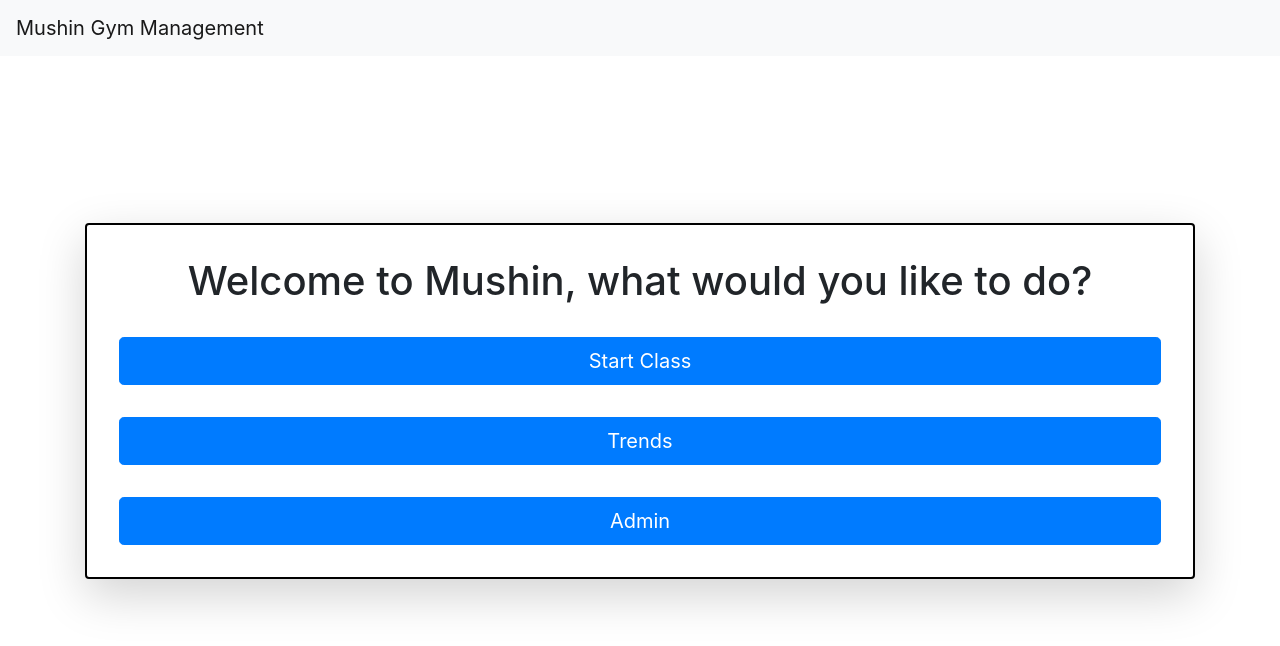
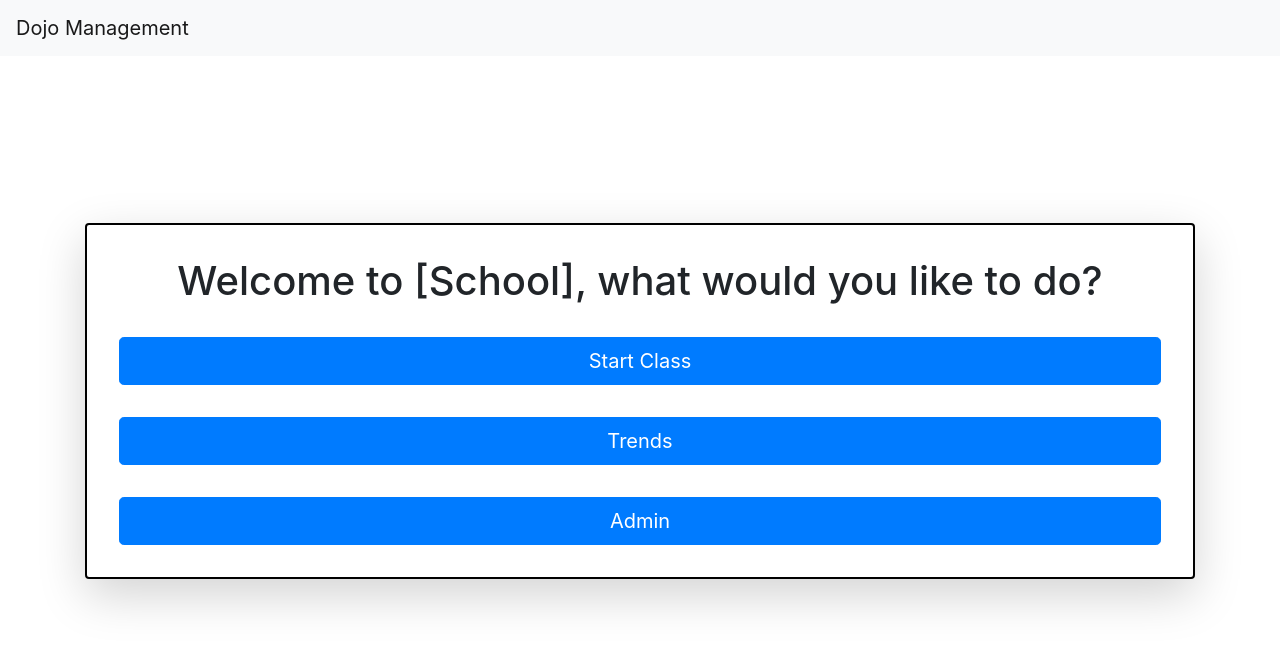
Before and after one commit to Jesse963/dojo_management, a React (Create React App) app: page / in a window 1280 px wide. Shown: the top 646 px of the page. Built offline with nearby package versions, Linux system fonts and the light colour scheme.

Commit message:
navbar change

```diff
--- a/src/components/StartPage/StartPage.jsx
+++ b/src/components/StartPage/StartPage.jsx
@@ -40,7 +40,7 @@ class StartPage extends Component {
         className="shadow-lg p-3 mb-5 bg-white rounded"
       >
         <h1 className="m-3" style={{ textAlign: "center" }}>
-          Welcome to Mushin, what would you like to do?
+          Welcome to [School], what would you like to do?
         </h1>
         <button
           className="btn btn-primary btn-lg m-3"
--- a/src/components/navbar.jsx
+++ b/src/components/navbar.jsx
@@ -4,7 +4,7 @@ const NavBar = () => {
   return (
     <nav className="navbar navbar-light bg-light">
       <a className="navbar-brand" href="/">
-        Mushin Gym Management
+        Dojo Management
         <span className="badge badge-pill badge-secondary"></span>
       </a>
     </nav>
```
